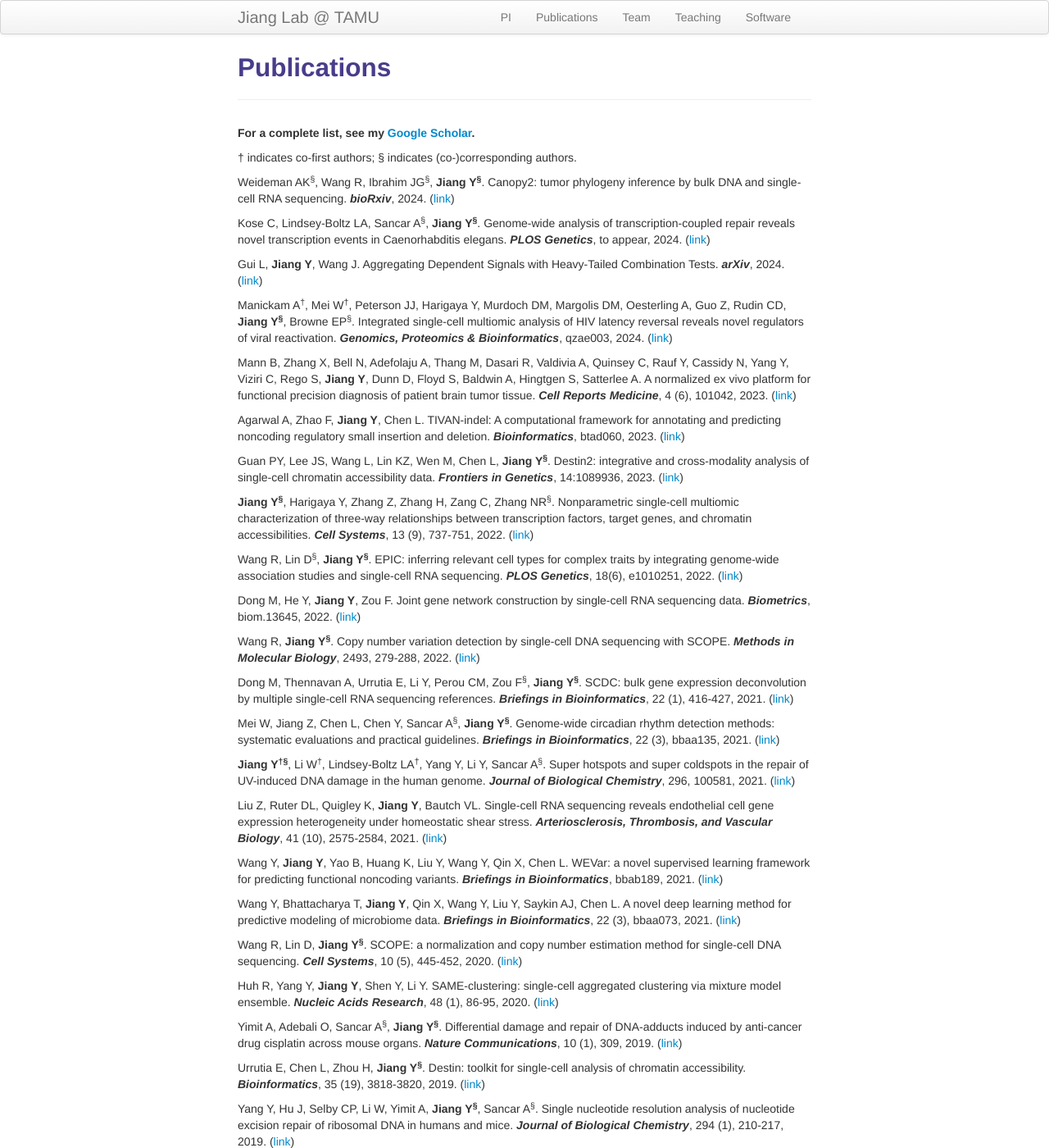
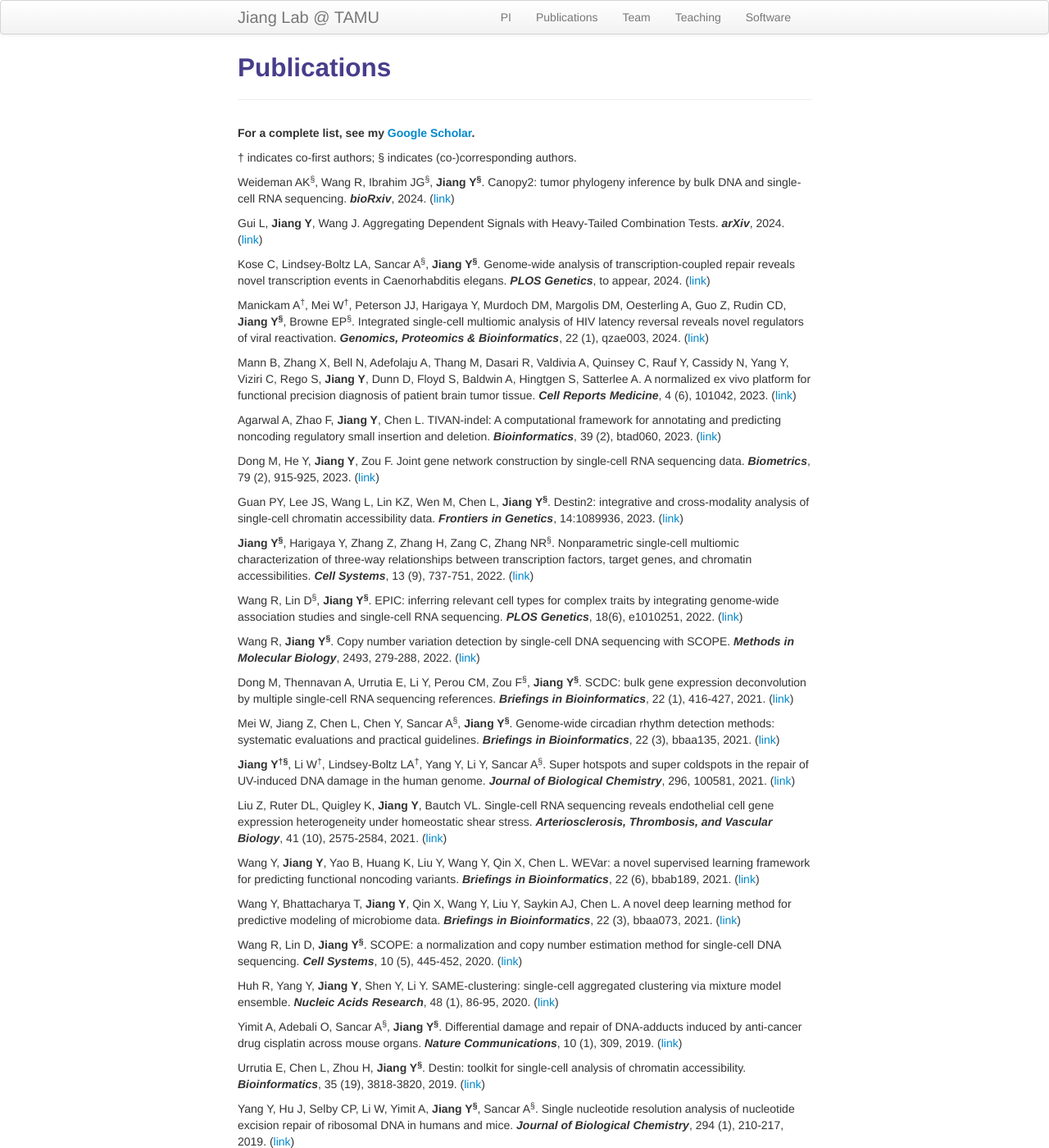
Before and after one commit to yuchaojiang/yuchaojiang.github.io, a Jekyll site: the page built from pages/pubs.md, in a window 1280 px wide and 1400 px high. Shown: the whole window at 82% size. Built offline with Jekyll 4.4.1, drawn with Linux system fonts in a browser that asks for light colours.

Commit message:
Update pubs.md

```diff
--- a/pages/pubs.md
+++ b/pages/pubs.md
@@ -10,17 +10,20 @@ description: Yuchao Jiang's publications
 
 Weideman AK<sup>&sect;</sup>, Wang R, Ibrahim JG<sup>&sect;</sup>, **Jiang Y<sup>&sect;</sup>**. Canopy2: tumor phylogeny inference by bulk DNA and single-cell RNA sequencing. ***bioRxiv***, 2024. ([link](https://www.biorxiv.org/content/10.1101/2024.03.18.585595v1))
 
+Gui L, **Jiang Y**, Wang J. Aggregating Dependent Signals with Heavy-Tailed Combination Tests. ***arXiv***, 2024. ([link](https://arxiv.org/abs/2310.20460))
+
 Kose C, Lindsey-Boltz LA, Sancar A<sup>&sect;</sup>, **Jiang Y<sup>&sect;</sup>**. Genome-wide analysis of transcription-coupled repair reveals novel transcription events in Caenorhabditis elegans. ***PLOS Genetics***, to appear, 2024. ([link](https://www.biorxiv.org/content/10.1101/2023.10.12.562083v2))
 
-Gui L, **Jiang Y**, Wang J. Aggregating Dependent Signals with Heavy-Tailed Combination Tests. ***arXiv***, 2024. ([link](https://arxiv.org/abs/2310.20460))
-
-Manickam A<sup>&dagger;</sup>, Mei W<sup>&dagger;</sup>, Peterson JJ, Harigaya Y, Murdoch DM, Margolis DM, Oesterling A, Guo Z, Rudin CD, **Jiang Y<sup>&sect;</sup>**, Browne EP<sup>&sect;</sup>. Integrated single-cell multiomic analysis of HIV latency reversal reveals novel regulators of viral reactivation. ***Genomics, Proteomics & Bioinformatics***, qzae003, 2024. ([link](https://academic.oup.com/gpb/advance-article/doi/10.1093/gpbjnl/qzae003/7515255))
+Manickam A<sup>&dagger;</sup>, Mei W<sup>&dagger;</sup>, Peterson JJ, Harigaya Y, Murdoch DM, Margolis DM, Oesterling A, Guo Z, Rudin CD, **Jiang Y<sup>&sect;</sup>**, Browne EP<sup>&sect;</sup>. Integrated single-cell multiomic analysis of HIV latency reversal reveals novel regulators of viral reactivation. ***Genomics, Proteomics & Bioinformatics***, 22 (1), qzae003, 2024. ([link](https://academic.oup.com/gpb/advance-article/doi/10.1093/gpbjnl/qzae003/7515255))
 
 
 Mann B, Zhang X, Bell N, Adefolaju A, Thang M, Dasari R, Valdivia A, Quinsey C, Rauf Y, Cassidy N, Yang Y, Viziri C, Rego S, **Jiang Y**, Dunn D, Floyd S, Baldwin A, Hingtgen S, Satterlee A. A normalized ex vivo platform for functional precision diagnosis of patient brain tumor tissue. ***Cell Reports Medicine***, 4 (6), 101042, 2023. ([link](https://doi.org/10.1016/j.xcrm.2023.101042))
 
 
-Agarwal A, Zhao F, **Jiang Y**, Chen L. TIVAN-indel: A computational framework for annotating and predicting noncoding regulatory small insertion and deletion. ***Bioinformatics***, btad060, 2023. ([link](https://academic.oup.com/bioinformatics/article/39/2/btad060/7008323))
+Agarwal A, Zhao F, **Jiang Y**, Chen L. TIVAN-indel: A computational framework for annotating and predicting noncoding regulatory small insertion and deletion. ***Bioinformatics***, 39 (2), btad060, 2023. ([link](https://academic.oup.com/bioinformatics/article/39/2/btad060/7008323))
+
+
+Dong M, He Y, **Jiang Y**, Zou F. Joint gene network construction by single-cell RNA sequencing data. ***Biometrics***, 79 (2), 915-925, 2023. ([link](https://onlinelibrary.wiley.com/doi/10.1111/biom.13645))
 
 
 Guan PY, Lee JS, Wang L, Lin KZ, Wen M, Chen L, **Jiang Y<sup>&sect;</sup>**. Destin2: integrative and cross-modality analysis of single-cell chromatin accessibility data. ***Frontiers in Genetics***, 14:1089936, 2023. ([link](https://www.frontiersin.org/articles/10.3389/fgene.2023.1089936/full))
@@ -31,8 +34,6 @@ Guan PY, Lee JS, Wang L, Lin KZ, Wen M, Chen L, **Jiang Y<sup>&sect;</sup>**. De
 
 Wang R, Lin D<sup>&sect;</sup>, **Jiang Y<sup>&sect;</sup>**. EPIC: inferring relevant cell types for complex traits by integrating genome-wide association studies and single-cell RNA sequencing. ***PLOS Genetics***, 18(6), e1010251, 2022. ([link](https://journals.plos.org/plosgenetics/article/authors?id=10.1371/journal.pgen.1010251))
 
-
-Dong M, He Y, **Jiang Y**, Zou F. Joint gene network construction by single-cell RNA sequencing data. ***Biometrics***, biom.13645, 2022. ([link](https://onlinelibrary.wiley.com/doi/10.1111/biom.13645))
 
 Wang R, **Jiang Y<sup>&sect;</sup>**. Copy number variation detection by single-cell DNA sequencing with SCOPE. ***Methods in Molecular Biology***, 2493, 279-288, 2022. ([link](https://link.springer.com/protocol/10.1007/978-1-0716-2293-3_18))
 
@@ -49,7 +50,7 @@ Mei W, Jiang Z, Chen L, Chen Y, Sancar A<sup>&sect;</sup>, **Jiang Y<sup>&sect;<
 Liu Z, Ruter DL, Quigley K, **Jiang Y**, Bautch VL. Single-cell RNA sequencing reveals endothelial cell gene expression heterogeneity under homeostatic shear stress. ***Arteriosclerosis, Thrombosis, and Vascular Biology***, 41 (10), 2575-2584, 2021. ([link](https://www.ahajournals.org/doi/full/10.1161/ATVBAHA.121.316797))
 
 
-Wang Y, **Jiang Y**, Yao B, Huang K, Liu Y, Wang Y, Qin X, Chen L. WEVar: a novel supervised learning framework for predicting functional noncoding variants. ***Briefings in Bioinformatics***, bbab189, 2021. ([link](https://academic.oup.com/bib/article-abstract/22/6/bbab189/6279833?redirectedFrom=fulltext))
+Wang Y, **Jiang Y**, Yao B, Huang K, Liu Y, Wang Y, Qin X, Chen L. WEVar: a novel supervised learning framework for predicting functional noncoding variants. ***Briefings in Bioinformatics***, 22 (6), bbab189, 2021. ([link](https://academic.oup.com/bib/article-abstract/22/6/bbab189/6279833?redirectedFrom=fulltext))
 
 
 Wang Y, Bhattacharya T, **Jiang Y**, Qin X, Wang Y, Liu Y, Saykin AJ, Chen L. A novel deep learning method for predictive modeling of microbiome data. ***Briefings in Bioinformatics***, 22 (3), bbaa073, 2021. ([link](https://academic.oup.com/bib/article/22/3/bbaa073/5835556))
```
